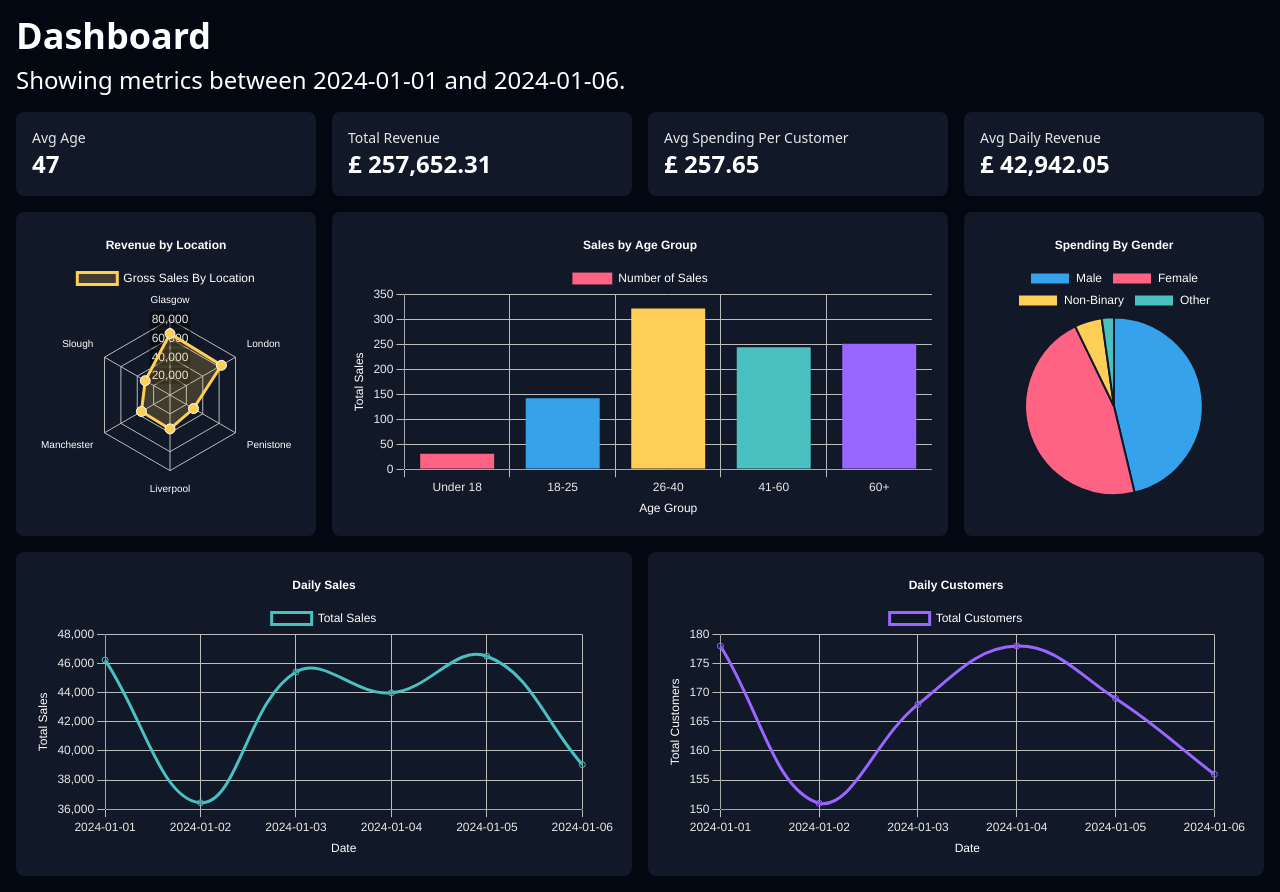
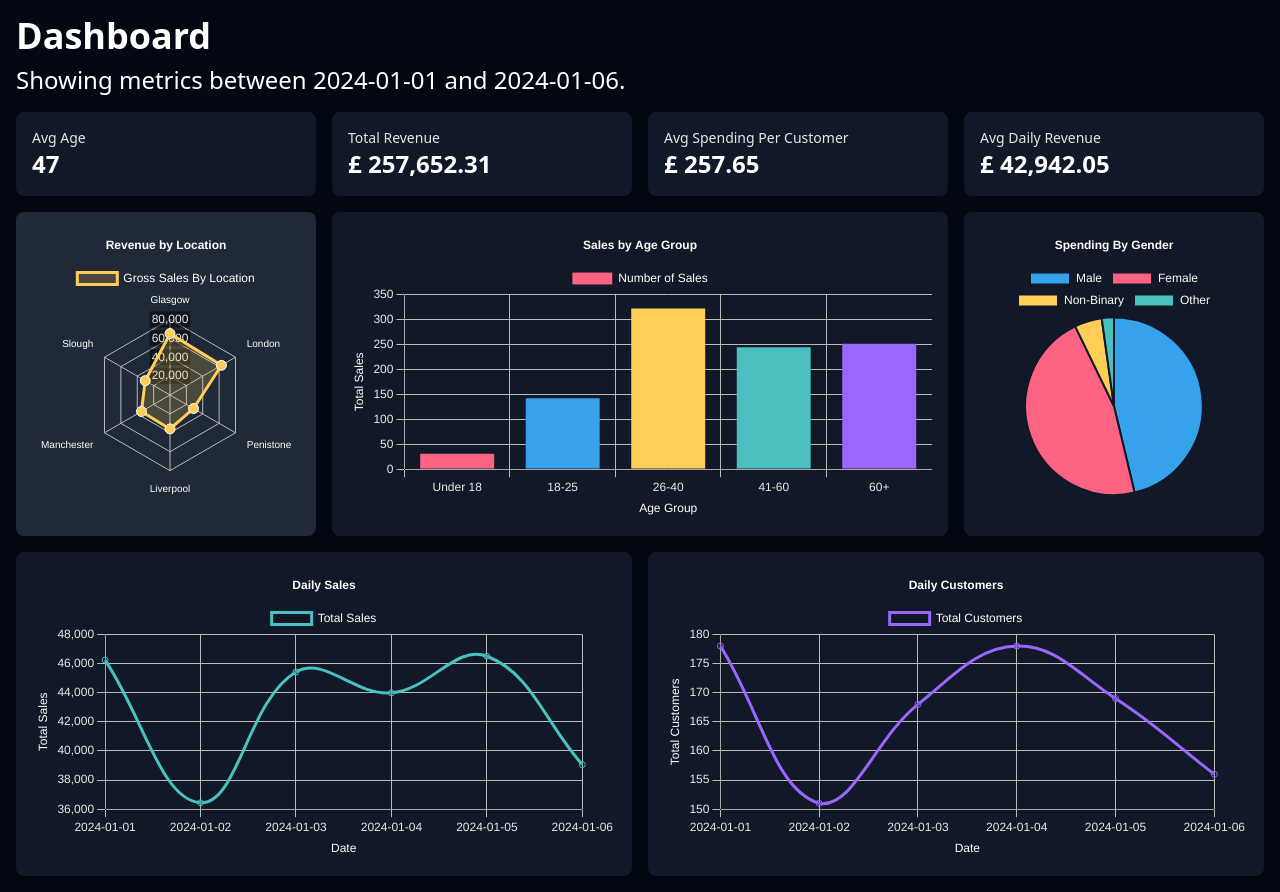
Before and after one commit to ccynth1a/sophie-project, a SvelteKit app: page / in a window 1280 px wide. In both pictures the pointer is over the element 166 px from the left and 374 px from the top of the page. Built offline with nearby package versions, Linux system fonts and the light colour scheme.

Commit message:
hover because wife is a goober

```diff
--- a/src/routes/+page.svelte
+++ b/src/routes/+page.svelte
@@ -68,4 +68,7 @@
         width: 100%;
         padding: 1rem;
     }
+    .card:hover{
+        background: #1f2937;
+    }
 </style>
```
